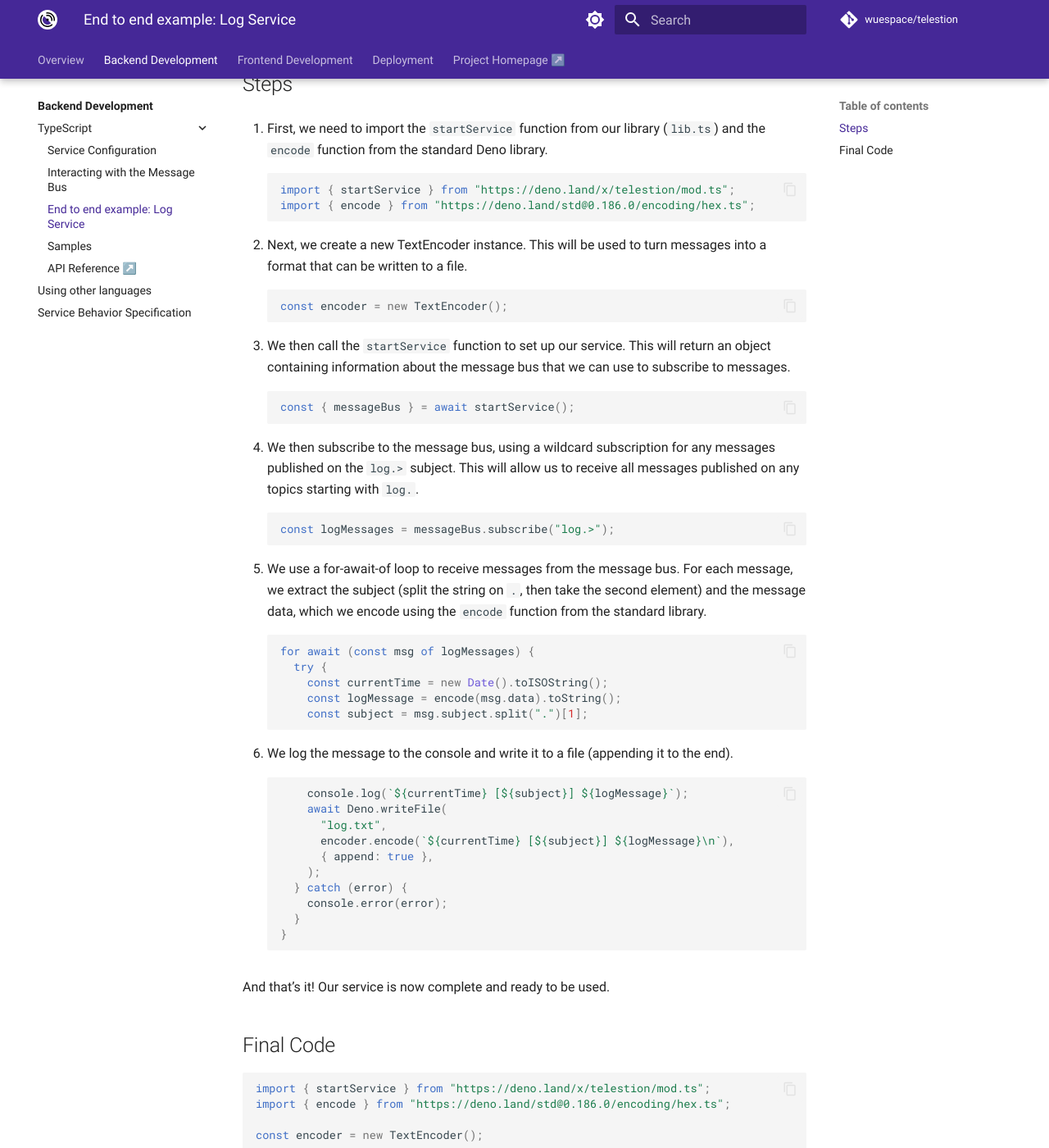
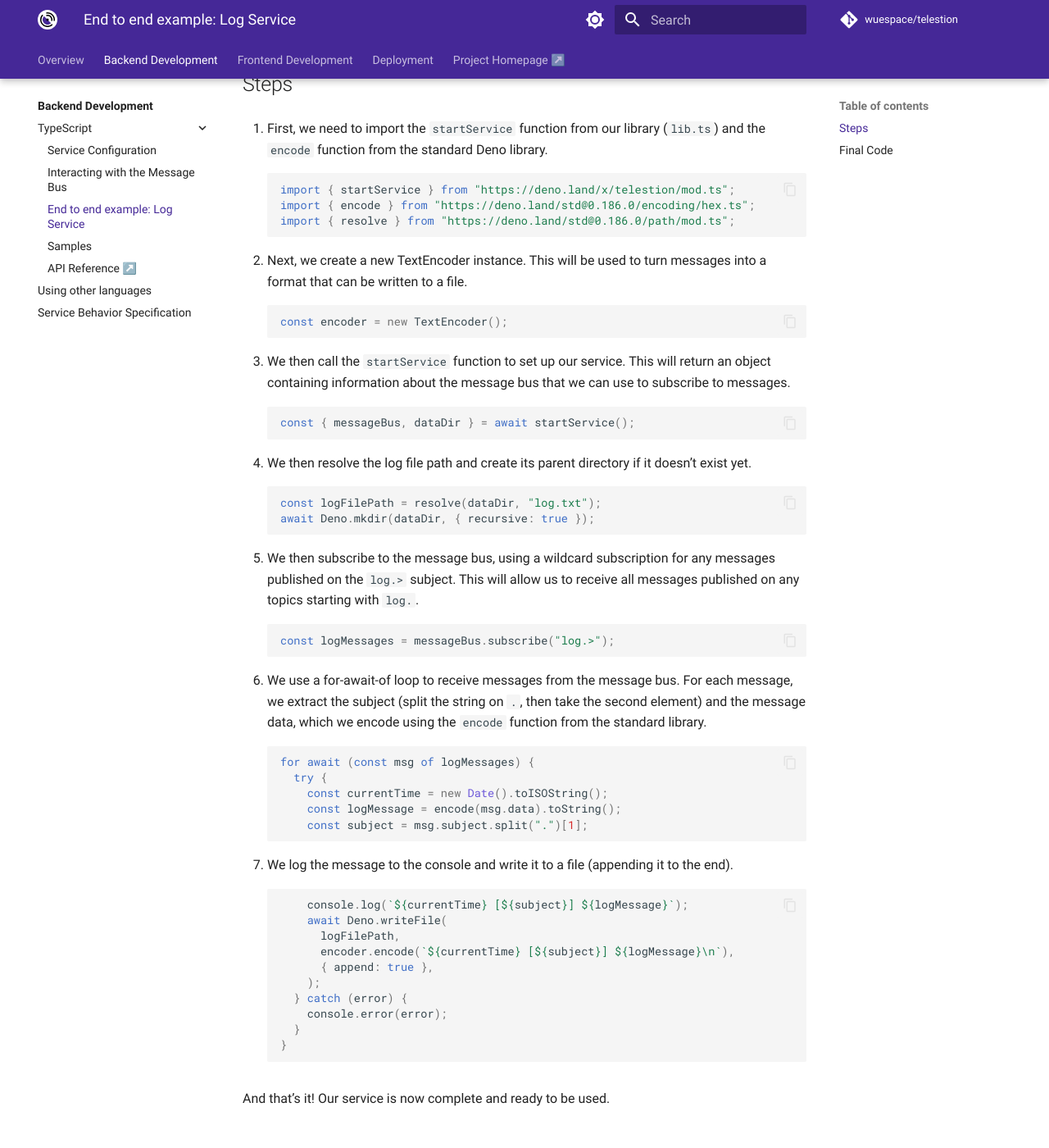
Before and after one commit to wuespace/telestion, an MkDocs documentation site: the page built from docs/docs/Backend Development/typescript/e2e-log-service.md, in a window 1280 px wide and 1400 px high, scrolled down 459 px. Shown: the whole window at 82% size. Built offline with MkDocs 1.6.1 and Material for MkDocs 9.7.7, drawn with Linux system fonts in a browser that asks for light colours; a script that is not in the unit is left out; plug-ins that fetch from the network failed and are left out; comment, search, counter and statistics services are not loaded; some of the changed text lies outside the part shown.

Commit message:
TELESTION-473 Use `DATA_DIR` in logger sample
Use the configurations data directory instead of the PWD to save the log messages.

````diff
--- a/docs/docs/Backend Development/typescript/e2e-log-service.md
+++ b/docs/docs/Backend Development/typescript/e2e-log-service.md
@@ -16,6 +16,7 @@ This tutorial will explain step-by-step how to write a log service that will lis
 	```ts
 	import { startService } from "https://deno.land/x/telestion/mod.ts";
 	import { encode } from "https://deno.land/std@0.186.0/encoding/hex.ts";
+	import { resolve } from "https://deno.land/std@0.186.0/path/mod.ts";
 	```
 
 2. Next, we create a new TextEncoder instance. This will be used to turn messages into a format that can be written to a file.
@@ -27,16 +28,23 @@ This tutorial will explain step-by-step how to write a log service that will lis
 3. We then call the `startService` function to set up our service. This will return an object containing information about the message bus that we can use to subscribe to messages.
 
 	```ts
-	const { messageBus } = await startService();
+	const { messageBus, dataDir } = await startService();
 	```
 
-4. We then subscribe to the message bus, using a wildcard subscription for any messages published on the `log.>` subject. This will allow us to receive all messages published on any topics starting with `log.`.
+4. We then resolve the log file path and create its parent directory if it doesn't exist yet.
+
+	```ts
+	const logFilePath = resolve(dataDir, "log.txt");
+	await Deno.mkdir(dataDir, { recursive: true });
+	```
+
+5. We then subscribe to the message bus, using a wildcard subscription for any messages published on the `log.>` subject. This will allow us to receive all messages published on any topics starting with `log.`.
 
 	```ts
 	const logMessages = messageBus.subscribe("log.>");
 	```
 
-5. We use a for-await-of loop to receive messages from the message bus. For each message, we extract the subject (split the string on `.`, then take the second element) and the message data, which we encode using the `encode` function from the standard library.
+6. We use a for-await-of loop to receive messages from the message bus. For each message, we extract the subject (split the string on `.`, then take the second element) and the message data, which we encode using the `encode` function from the standard library.
 
 	```ts
 	for await (const msg of logMessages) {
@@ -46,12 +54,12 @@ This tutorial will explain step-by-step how to write a log service that will lis
 		const subject = msg.subject.split(".")[1];
 	```
 
-6. We log the message to the console and write it to a file (appending it to the end).
+7. We log the message to the console and write it to a file (appending it to the end).
 
 	```ts
 		console.log(`${currentTime} [${subject}] ${logMessage}`);
 		await Deno.writeFile(
-		  "log.txt",
+		  logFilePath,
 		  encoder.encode(`${currentTime} [${subject}] ${logMessage}\n`),
 		  { append: true },
 		);
@@ -68,10 +76,14 @@ And that's it! Our service is now complete and ready to be used.
 ```ts
 import { startService } from "https://deno.land/x/telestion/mod.ts";
 import { encode } from "https://deno.land/std@0.186.0/encoding/hex.ts";
+import { resolve } from "https://deno.land/std/0.186.0/path/mod.ts";
 
 const encoder = new TextEncoder();
 
-const { messageBus } = await startService();
+const { messageBus, dataDir } = await startService();
+
+const logFilePath = resolve(dataDir, "log.txt");
+await Deno.mkdir(dataDir, { recursive: true });
 
 const logMessages = messageBus.subscribe("log.>");
 
@@ -83,7 +95,7 @@ for await (const msg of logMessages) {
 
     console.log(`${currentTime} [${subject}] ${logMessage}`);
     await Deno.writeFile(
-      "log.txt",
+      logFilePath,
       encoder.encode(`${currentTime} [${subject}] ${logMessage}\n`),
       { append: true },
     );
````
Also changed, not shown: 1 other file.
